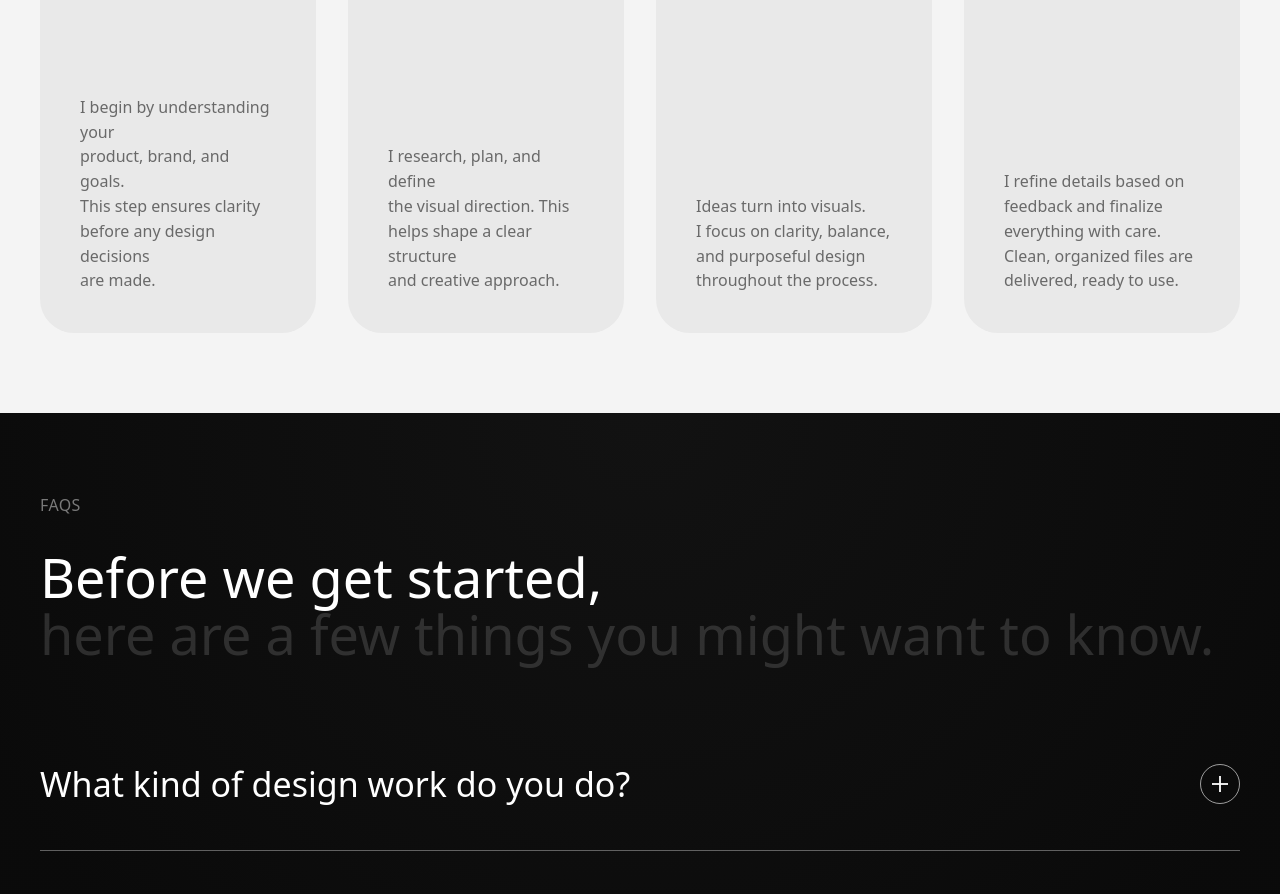
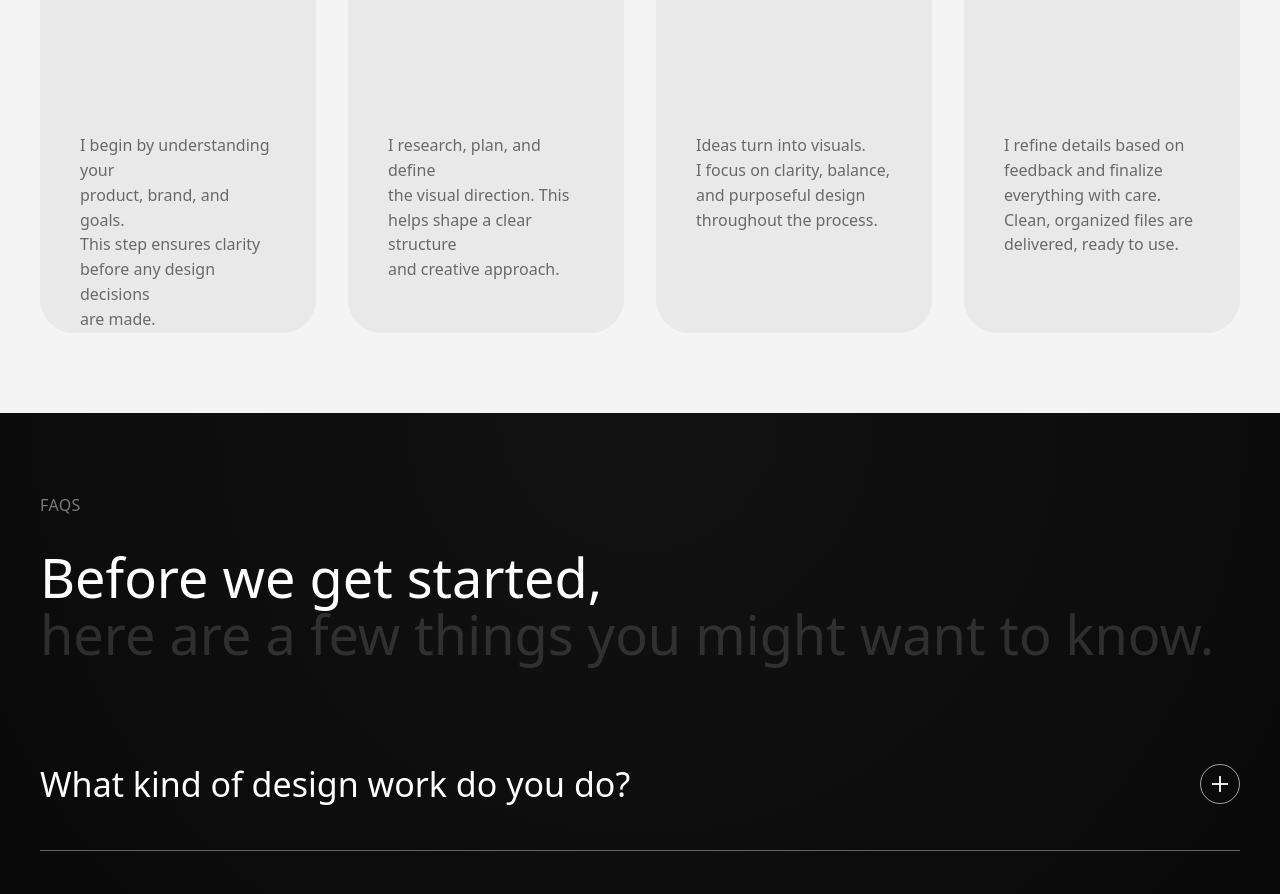
Before and after one commit to seeroman/mkhan-portfolio, a React (Create React App) app: page / in a window 1280 px wide. Shown: the part 5640-6534 px from the top of the page. Built offline with nearby package versions, Linux system fonts and the light colour scheme.

Commit message:
work ethics

```diff
--- a/src/components/WorkProcessSection.jsx
+++ b/src/components/WorkProcessSection.jsx
@@ -25,10 +25,8 @@ export default function WorkProcessSection() {
   return (
     <section id="workprocess" className="bg-[#f4f4f4]">
       <div className="max-w-[1400px] mx-auto px-10 py-20">
-        {/* Label */}
         <p className="text-[18px] text-black/70">Work Process</p>
 
-        {/* Heading */}
         <h2 className="mt-6 leading-[1.05]">
           <span className="block text-[48px] md:text-[54px] font-medium text-black/75">
             Good design doesn’t happen by accident.
@@ -38,7 +36,6 @@ export default function WorkProcessSection() {
           </span>
         </h2>
 
-        {/* Cards */}
         <div className="mt-14 grid grid-cols-1 sm:grid-cols-2 lg:grid-cols-4 gap-8">
           {steps.map((s) => (
             <div
@@ -54,7 +51,7 @@ export default function WorkProcessSection() {
 
               <div className="flex-1" />
 
-              <div className="h-[160px] flex items-end">
+              <div className="h-[160px]">
                 <p className="text-[16px] leading-[1.55] text-black/55 whitespace-pre-line">
                   {s.text}
                 </p>
```
